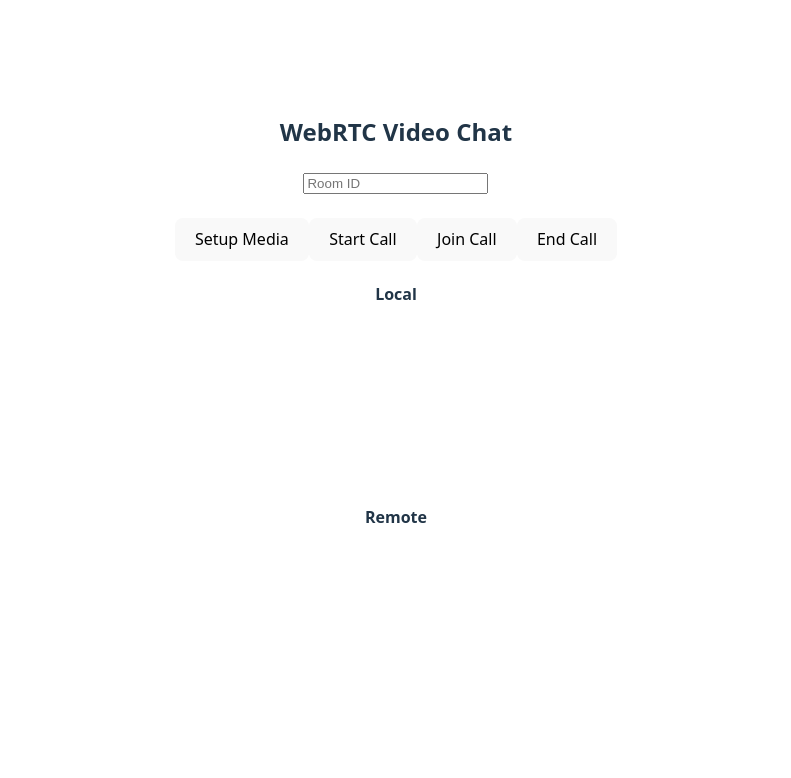
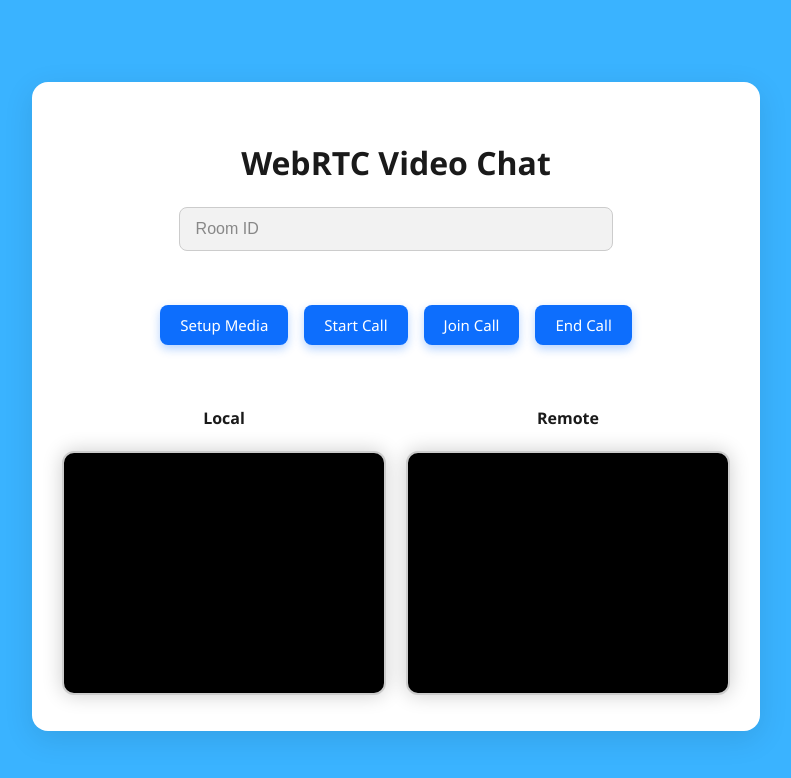
Before and after one commit to VivekChahar1960/WebRtcVideoCalling, a React (Vite) app: page / in a window 1280 px wide. Shown: the top 778 px of the page, without its empty margins (244-1035 px from the left). Built offline with nearby package versions, Linux system fonts and the light colour scheme.

Commit message:
added some css

```diff
--- /dev/null
+++ b/src/VideoCalingApp.css
@@ -0,0 +1,86 @@
+body {
+    margin: 0;
+    padding: 0;
+    font-family: "Segoe UI", Tahoma, Geneva, Verdana, sans-serif;
+    background-color: #3ab3ff; /* Light blue background */
+    color: #1a1a1a;
+  }
+
+  .main_div_app {
+    max-width: 800px;
+    margin: 50px auto;
+    padding: 30px;
+    background-color: #ffffff; /* White card */
+    border-radius: 16px;
+    box-shadow: 0 8px 30px rgba(0, 0, 0, 0.1);
+    text-align: center;
+  }
+
+  h2 {
+    font-size: 32px;
+    margin-bottom: 20px;
+    color: #1a1a1a;
+  }
+
+  input[type="text"] {
+    padding: 12px 16px;
+    font-size: 16px;
+    width: 60%;
+    border: 1px solid #ccc;
+    border-radius: 8px;
+    background-color: #f2f2f2;
+    color: #333;
+    outline: none;
+    margin-bottom: 20px;
+  }
+
+  input[type="text"]::placeholder {
+    color: #888;
+  }
+
+  button {
+    padding: 10px 20px;
+    font-size: 15px;
+    margin: 10px 8px;
+    border: none;
+    border-radius: 8px;
+    background-color: #0d6efd;
+    color: white;
+    cursor: pointer;
+    transition: background 0.3s ease, transform 0.2s ease;
+    box-shadow: 0 4px 10px rgba(13, 110, 253, 0.3);
+  }
+
+  button:hover {
+    background-color: #0b5ed7;
+    transform: translateY(-2px);
+  }
+
+  p {
+    font-size: 18px;
+    margin-top: 20px;
+    font-weight: 500;
+    color: #444;
+  }
+
+  .both_video_main {
+    margin-top: 30px;
+    display: flex;
+    justify-content: space-around;
+    flex-wrap: wrap;
+    gap: 20px;
+  }
+
+  .video_user {
+    text-align: center;
+  }
+
+  video {
+    width: 320px;
+    height: 240px;
+    object-fit: cover;
+    border-radius: 12px;
+    border: 2px solid #ccc;
+    background-color: #000;
+    box-shadow: 0 0 20px rgba(0, 0, 0, 0.2);
+  }
--- a/src/VideoCallingApp.jsx
+++ b/src/VideoCallingApp.jsx
@@ -4,6 +4,7 @@ import {
   collection, addDoc, onSnapshot
 } from 'firebase/firestore';
 import { firestore } from './firebaseConfig';
+import './VideoCalingApp.css'
 
 const configuration = {
   iceServers: [
```
Also changed, not shown: 1 other file (tests, documents, lock files or other folders).
